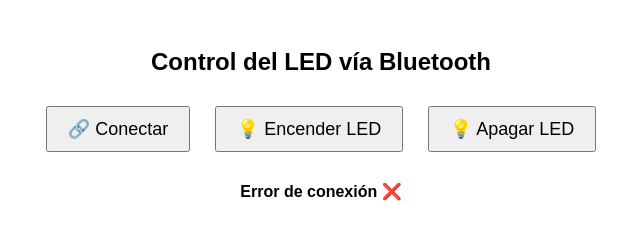
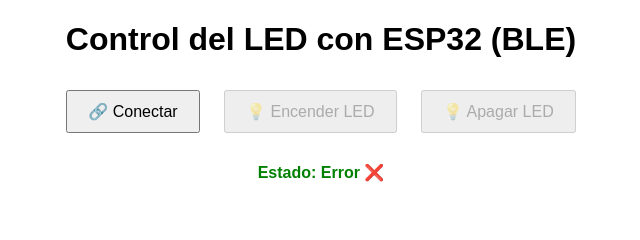
Before and after one commit to Carlessgm/ESP32-Web_Bluetooth, a plain HTML site: page index.html in a window 1280 px wide. Both pictures are taken after a click on the button "🔗 Conectar". Shown: the whole page, without its empty margins (319-959 px from the left). Drawn offline with Linux system fonts and the light colour scheme.

Commit message:
Update index.html

```diff
--- a/index.html
+++ b/index.html
@@ -3,62 +3,72 @@
 <head>
     <meta charset="UTF-8">
     <meta name="viewport" content="width=device-width, initial-scale=1.0">
-    <title>Control LED por Bluetooth</title>
+    <title>Control LED vía BLE</title>
     <style>
-        body { font-family: Arial, sans-serif; text-align: center; padding: 20px; }
-        button { font-size: 18px; padding: 10px 20px; margin: 10px; cursor: pointer; }
-        #status { margin-top: 20px; font-weight: bold; }
+        body { font-family: Arial, sans-serif; text-align: center; margin: 20px; }
+        button { padding: 10px 20px; font-size: 16px; margin: 10px; cursor: pointer; }
+        #status { margin-top: 20px; font-weight: bold; color: green; }
     </style>
 </head>
 <body>
-
-    <h2>Control del LED vía Bluetooth</h2>
-    <button onclick="connectBLE()">🔗 Conectar</button>
-    <button onclick="sendCommand('LED_ON')">💡 Encender LED</button>
-    <button onclick="sendCommand('LED_OFF')">💡 Apagar LED</button>
-
+    <h1>Control del LED con ESP32 (BLE)</h1>
+    <button id="connect">🔗 Conectar</button>
+    <button id="on" disabled>💡 Encender LED</button>
+    <button id="off" disabled>💡 Apagar LED</button>
     <p id="status">Estado: Desconectado</p>
 
     <script>
-        let bluetoothDevice;
-        let ledCharacteristic;
+        let bleDevice;
+        let bleCharacteristic;
+        const serviceUUID = "BAAD";
+        const characteristicUUID = "F00D";
 
-        async function connectBLE() {
+        async function connectToESP32() {
             try {
-                bluetoothDevice = await navigator.bluetooth.requestDevice({
-                    acceptAllDevices: false,
-                    filters: [{ name: 'ESP32-LED' }],
-                    optionalServices: ['LED_CTRL']
+                console.log("Buscando dispositivos BLE...");
+                bleDevice = await navigator.bluetooth.requestDevice({
+                    acceptAllDevices: true,
+                    optionalServices: [serviceUUID]
                 });
 
-                document.getElementById("status").innerText = "Estado: Conectando...";
+                console.log("Conectando a GATT Server...");
+                const server = await bleDevice.gatt.connect();
 
-                const server = await bluetoothDevice.gatt.connect();
-                const service = await server.getPrimaryService('LED_CTRL');
-                ledCharacteristic = await service.getCharacteristic('LED_CMD');
+                console.log("Obteniendo servicio...");
+                const service = await server.getPrimaryService(serviceUUID);
 
-                document.getElementById("status").innerText = "Estado: Conectado ✅";
+                console.log("Obteniendo característica...");
+                bleCharacteristic = await service.getCharacteristic(characteristicUUID);
+
+                document.getElementById("status").textContent = "Estado: Conectado ✅";
+                document.getElementById("on").disabled = false;
+                document.getElementById("off").disabled = false;
+
+                console.log("Conexión exitosa!");
             } catch (error) {
-                document.getElementById("status").innerText = "Error de conexión ❌";
-                console.error(error);
+                console.error("Error al conectar:", error);
+                document.getElementById("status").textContent = "Estado: Error ❌";
             }
         }
 
         async function sendCommand(command) {
-            if (!ledCharacteristic) {
-                alert("Primero conecta al dispositivo Bluetooth.");
+            if (!bleCharacteristic) {
+                alert("No conectado al ESP32");
                 return;
             }
-
             try {
+                console.log("Enviando:", command);
                 const encoder = new TextEncoder();
-                await ledCharacteristic.writeValue(encoder.encode(command));
-                document.getElementById("status").innerText = `Comando enviado: ${command}`;
+                await bleCharacteristic.writeValue(encoder.encode(command));
+                document.getElementById("status").textContent = `Estado: ${command === "LED_ON" ? "LED Encendido 💡" : "LED Apagado 🌑"}`;
             } catch (error) {
                 console.error("Error al enviar comando:", error);
             }
         }
+
+        document.getElementById("connect").addEventListener("click", connectToESP32);
+        document.getElementById("on").addEventListener("click", () => sendCommand("LED_ON"));
+        document.getElementById("off").addEventListener("click", () => sendCommand("LED_OFF"));
     </script>
-
 </body>
 </html>
```
